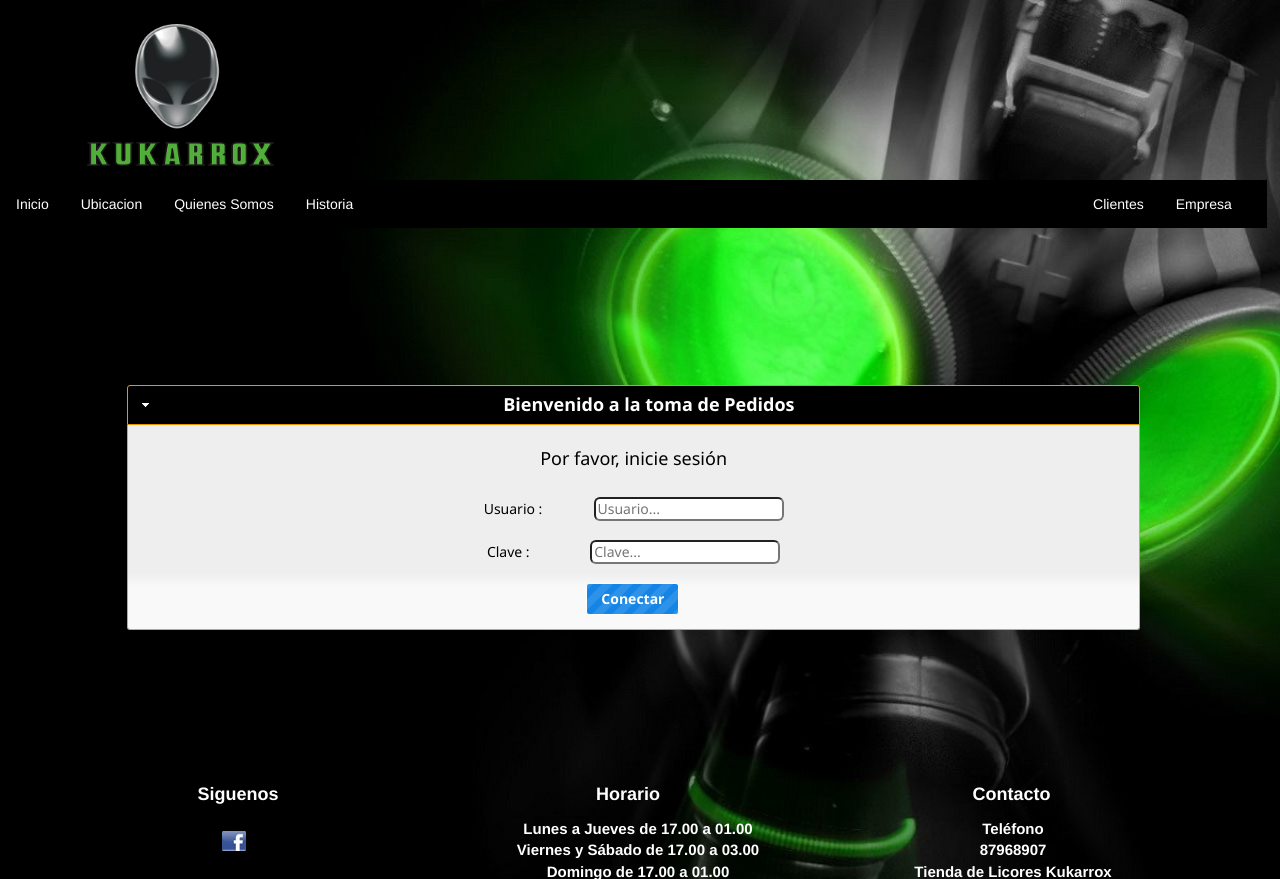
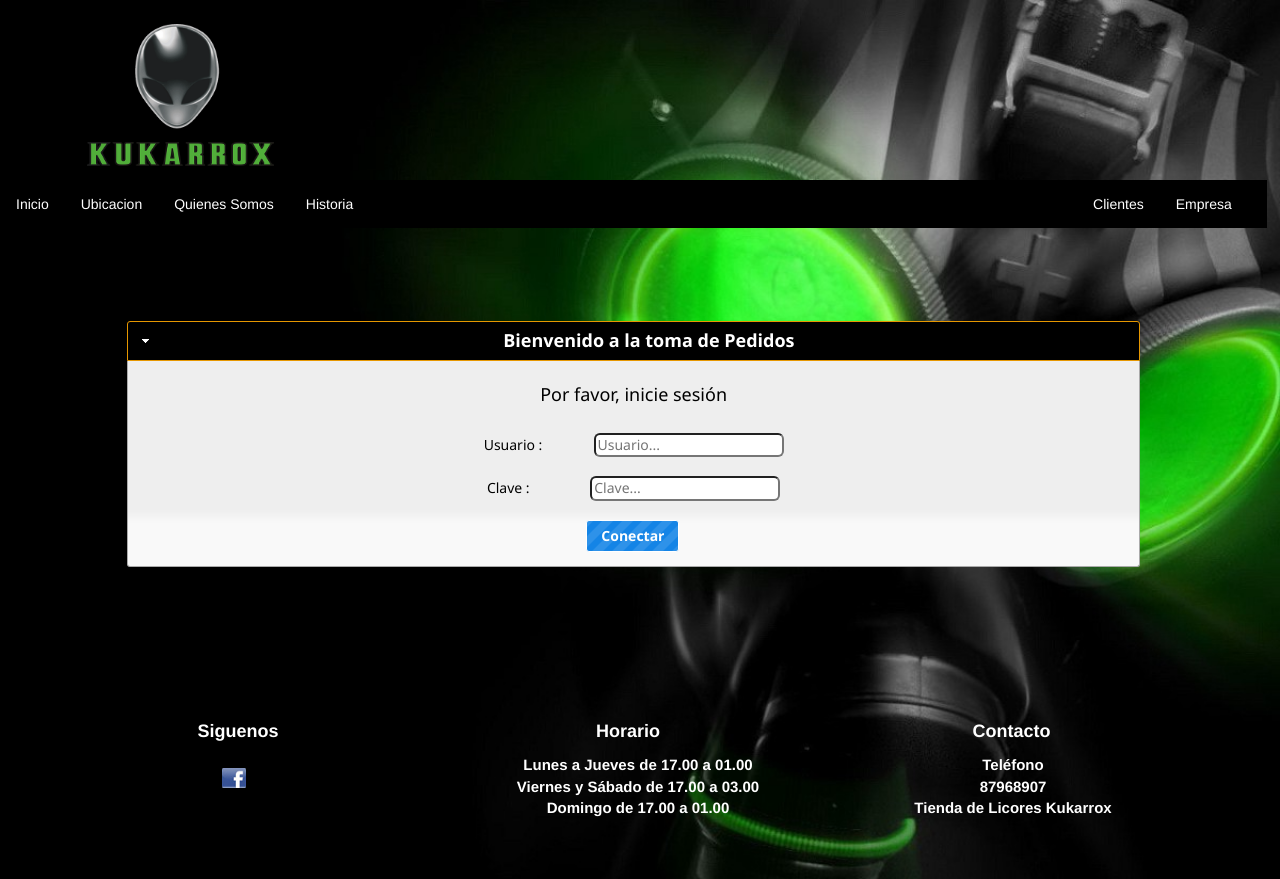
Before and after one commit to CROM-SI/Kuka, a CodeIgniter app: page /ku/Controlador/cargarPedido in a window 1280 px wide. Shown: the top 879 px of the page. Run offline with CodeIgniter, Linux system fonts and the light colour scheme.

Commit message:
acordion up

```diff
--- a/css/micss.css
+++ b/css/micss.css
@@ -9,14 +9,14 @@ body{
 
 }
 #header{
-    margin-top:10%;
+    margin-top:5%;
     width: 80%;
     text-align: center;
     margin-left: 10%;
 
 }
 #header2{
-    margin-top:10%;
+    margin-top:5%;
     width: 80%;
     text-align: center;
     margin-left: 10%;
@@ -267,3 +267,7 @@ li a, .dropbtn {
           margin-left: 40%;
           margin-top: -30%;
 }
+
+#contenido{
+
+}
```
